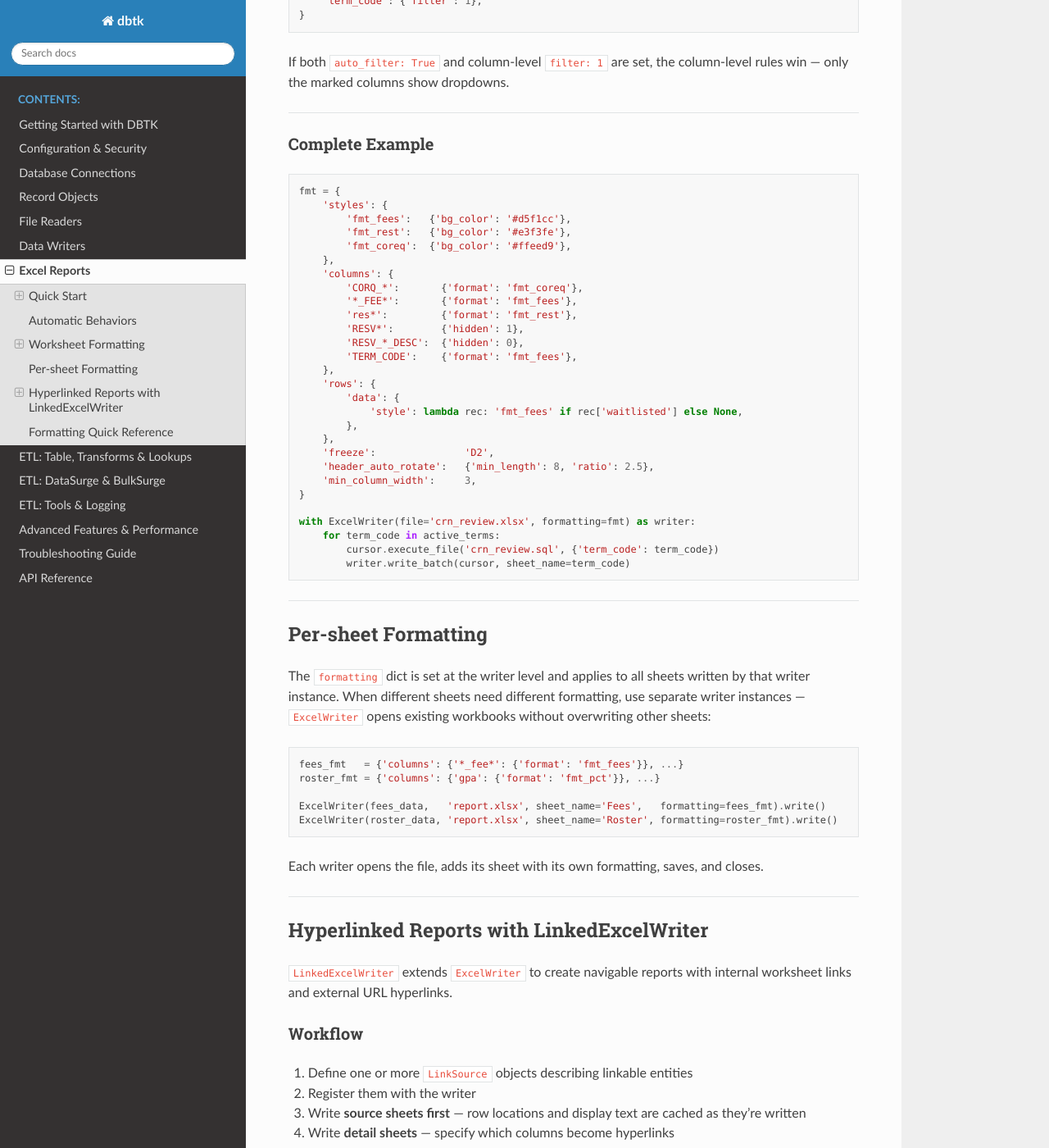
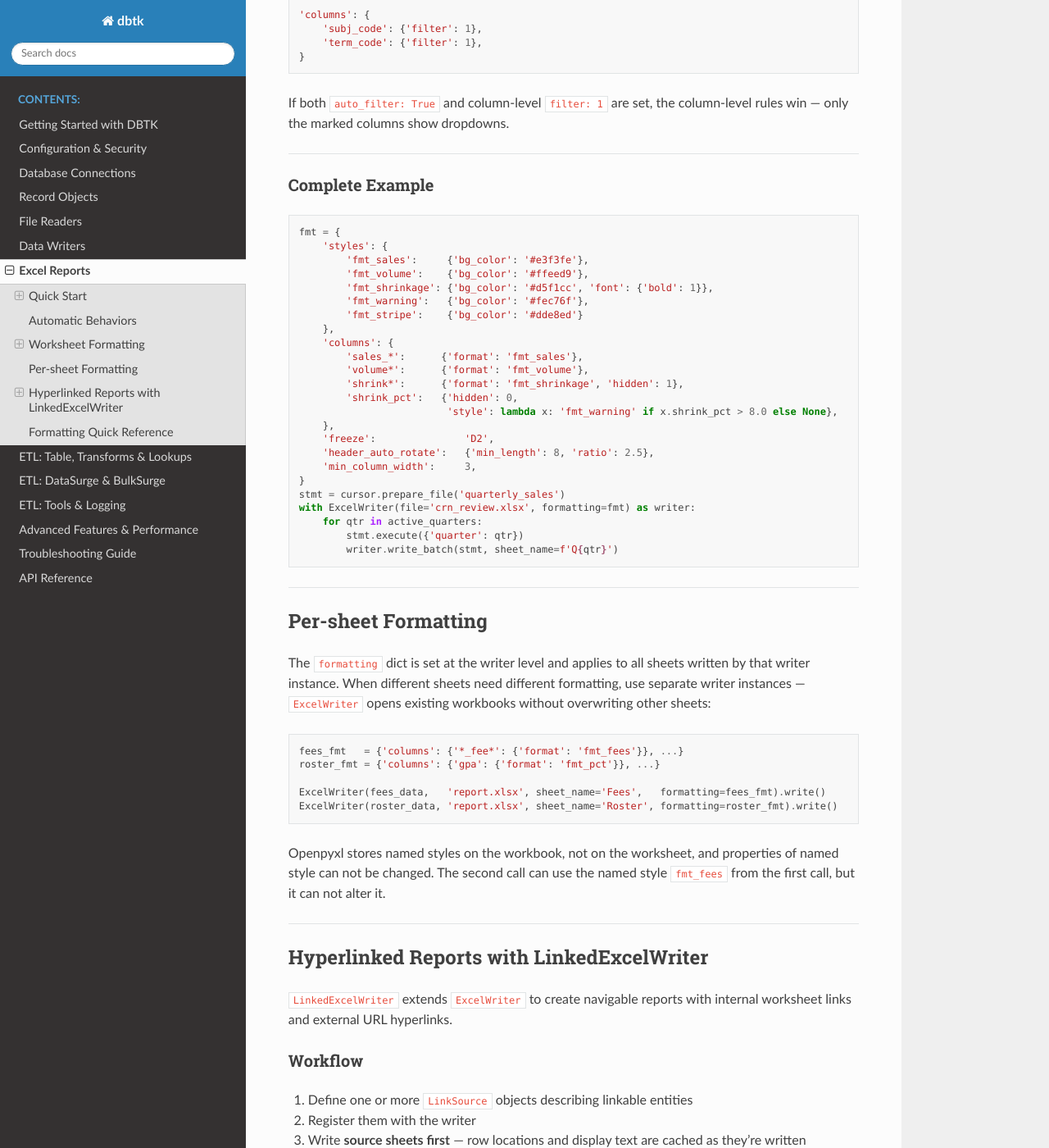
Before and after one commit to scottrbailey/dbtk, a Sphinx documentation site: the page built from docs/06b-excel.md, in a window 1280 px wide and 1400 px high, scrolled down 9443 px. Shown: the whole window at 82% size. Built offline with Sphinx 7.4.7 and the Read the Docs theme 3.1.0, drawn with Linux system fonts in a browser that asks for light colours; some of the changed text lies outside the part shown.

Commit message:
Clarify excel format documentation

````diff
--- a/docs/06b-excel.md
+++ b/docs/06b-excel.md
@@ -19,11 +19,12 @@ from dbtk.writers import ExcelWriter
 # Single sheet — one shot
 ExcelWriter(cursor, 'report.xlsx').write()
 
+stmt = cursor.prepare_file('quarterly_sales.sql')
 # Multi-sheet — context manager
 with ExcelWriter(file='report.xlsx') as writer:
-    writer.write_batch(q1_cursor, sheet_name='Q1')
-    writer.write_batch(q2_cursor, sheet_name='Q2')
-    writer.write_batch(q3_cursor, sheet_name='Q3')
+    for qtr in (1, 2, 3, 4):
+        stmt.execute({'quarter': qtr})
+        writer.write_batch(stmt, sheet_name=f'Q{qtr}')
 # Workbook saved on exit
 ```
 
@@ -160,17 +161,17 @@ The following styles are registered on every workbook and can be used directly b
 
 `formatting['columns']` maps patterns to per-column properties. Three pattern forms are supported, all matched **case-insensitively**:
 
+- **Literal** — exact column name: `'notes'`
 - **Glob** — [`fnmatch`](https://docs.python.org/3/library/fnmatch.html) wildcards (`*`, `?`, `[seq]`): `'*_fee*'`, `'resv_*'`
-- **Literal** — exact column name: `'notes'`
 - **Range** — `'start:end'` applies to all columns from `start` through `end` inclusive, based on their position in the result set. Open-ended forms: `':end'` (from first column) and `'start:'` (to last column). Raises `ValueError` if either endpoint isn't found. A pattern containing `:` is only treated as a range if it has no wildcard characters and doesn't itself match a column name.
 
 ```python
 'columns': {
     '*_fee*':           {'format': 'fmt_fees', 'header_format': 'header_vert_style'},
-    'resv_*':           {'hidden': 1},
-    'resv_*_desc':      {'hidden': 0, 'comment': 'Additional columns are hidden'},
+    'sales_*':          {'hidden': 1},
+    'sales_*_total':    {'hidden': 0, 'comment': 'Additional columns are hidden'},
     'notes':            {'width': 40},
-    'credit_hrs:enrl':  {'format': 'fmt_numeric'},   # range
+    'unit_price:revenue':  {'format': 'fmt_numeric'},   # range
     ':subj_code':       {'hidden': 1},               # hide everything up to subj_code
 }
 ```
@@ -192,8 +193,8 @@ The following styles are registered on every workbook and can be used directly b
 
 ```python
 'columns': {
-    'resv_*':      {'hidden': 1},
-    'resv_*_desc': {'hidden': 0, 'comment': 'Additional columns are hidden'},
+    'sales_*':      {'hidden': 1},
+    'sales_*_desc': {'hidden': 0, 'comment': 'Additional columns are hidden'},
 }
 ```
 
@@ -209,10 +210,8 @@ The following styles are registered on every workbook and can be used directly b
 
 ```python
 'columns': {
-    'credit_hrs:tuition_waiver_ind': {'format': 'fmt_billing',    'group_label': 'Billing'},
-    'enrl:wait_avail':               {'format': 'fmt_enrollment', 'group_label': 'Enrollment'},
-    'resv_1_desc:resv_5_desc':       {'hidden': 1,                'group_label': 'Reservations'},
-    'crse_fee_amount:sec_fees':      {'group_label': 'Fees'},
+    'q1_sales:q4_sales':       {'format': 'fmt_sales',    'group_label': 'Quarterly Sales'},
+    'q1_revenue:q4_revenue':   {'format': 'fmt_revenue', 'group_label': 'Quarterly Revenue'},
 }
 ```
 
@@ -221,8 +220,12 @@ Group headers are written bold and centered in row 1; column headers shift to ro
 **Inline style dicts** work anywhere a style name is accepted. Equivalent inline dicts are deduplicated automatically:
 
 ```python
+from dbtk.writers.excel import ColumnRule
+
 'columns': {
     'gpa': {'format': {'number_format': '0.00', 'alignment': {'horizontal': 'center'}}},
+    'title': ColumnRule(format={'bg_color': '#60CCFF'}, width=40,
+                   comment='This comment will appear in the header row', filter=1),
 }
 ```
 
@@ -406,32 +409,28 @@ If both `auto_filter: True` and column-level `filter: 1` are set, the column-lev
 ```python
 fmt = {
     'styles': {
-        'fmt_fees':   {'bg_color': '#d5f1cc'},
-        'fmt_rest':   {'bg_color': '#e3f3fe'},
-        'fmt_coreq':  {'bg_color': '#ffeed9'},
+        'fmt_sales':     {'bg_color': '#e3f3fe'},
+        'fmt_volume':    {'bg_color': '#ffeed9'},
+        'fmt_shrinkage': {'bg_color': '#d5f1cc', 'font': {'bold': 1}},
+        'fmt_warning':   {'bg_color': '#fec76f'},
+        'fmt_stripe':    {'bg_color': '#dde8ed'}
     },
     'columns': {
-        'CORQ_*':       {'format': 'fmt_coreq'},
-        '*_FEE*':       {'format': 'fmt_fees'},
-        'res*':         {'format': 'fmt_rest'},
-        'RESV*':        {'hidden': 1},
-        'RESV_*_DESC':  {'hidden': 0},
-        'TERM_CODE':    {'format': 'fmt_fees'},
-    },
-    'rows': {
-        'data': {
-            'style': lambda rec: 'fmt_fees' if rec['waitlisted'] else None,
-        },
+        'sales_*':      {'format': 'fmt_sales'},
+        'volume*':      {'format': 'fmt_volume'},
+        'shrink*':      {'format': 'fmt_shrinkage', 'hidden': 1},
+        'shrink_pct':   {'hidden': 0,
+                         'style': lambda x: 'fmt_warning' if x.shrink_pct > 8.0 else None},
     },
     'freeze':               'D2',
     'header_auto_rotate':   {'min_length': 8, 'ratio': 2.5},
     'min_column_width':     3,
 }
-
+stmt = cursor.prepare_file('quarterly_sales')
 with ExcelWriter(file='crn_review.xlsx', formatting=fmt) as writer:
-    for term_code in active_terms:
-        cursor.execute_file('crn_review.sql', {'term_code': term_code})
-        writer.write_batch(cursor, sheet_name=term_code)
+    for qtr in active_quarters:
+        stmt.execute({'quarter': qtr})
+        writer.write_batch(stmt, sheet_name=f'Q{qtr}')
 ```
 
 ---
@@ -448,7 +447,7 @@ ExcelWriter(fees_data,   'report.xlsx', sheet_name='Fees',   formatting=fees_fmt
 ExcelWriter(roster_data, 'report.xlsx', sheet_name='Roster', formatting=roster_fmt).write()
 ```
 
-Each writer opens the file, adds its sheet with its own formatting, saves, and closes.
+Openpyxl stores named styles on the workbook, not on the worksheet, and properties of named style can not be changed.  The second call can use the named style `fmt_fees` from the first call, but it can not alter it.
 
 ---
 
````
Also changed, not shown: other parts of docs/06b-excel.md (+1 -1 lines).
